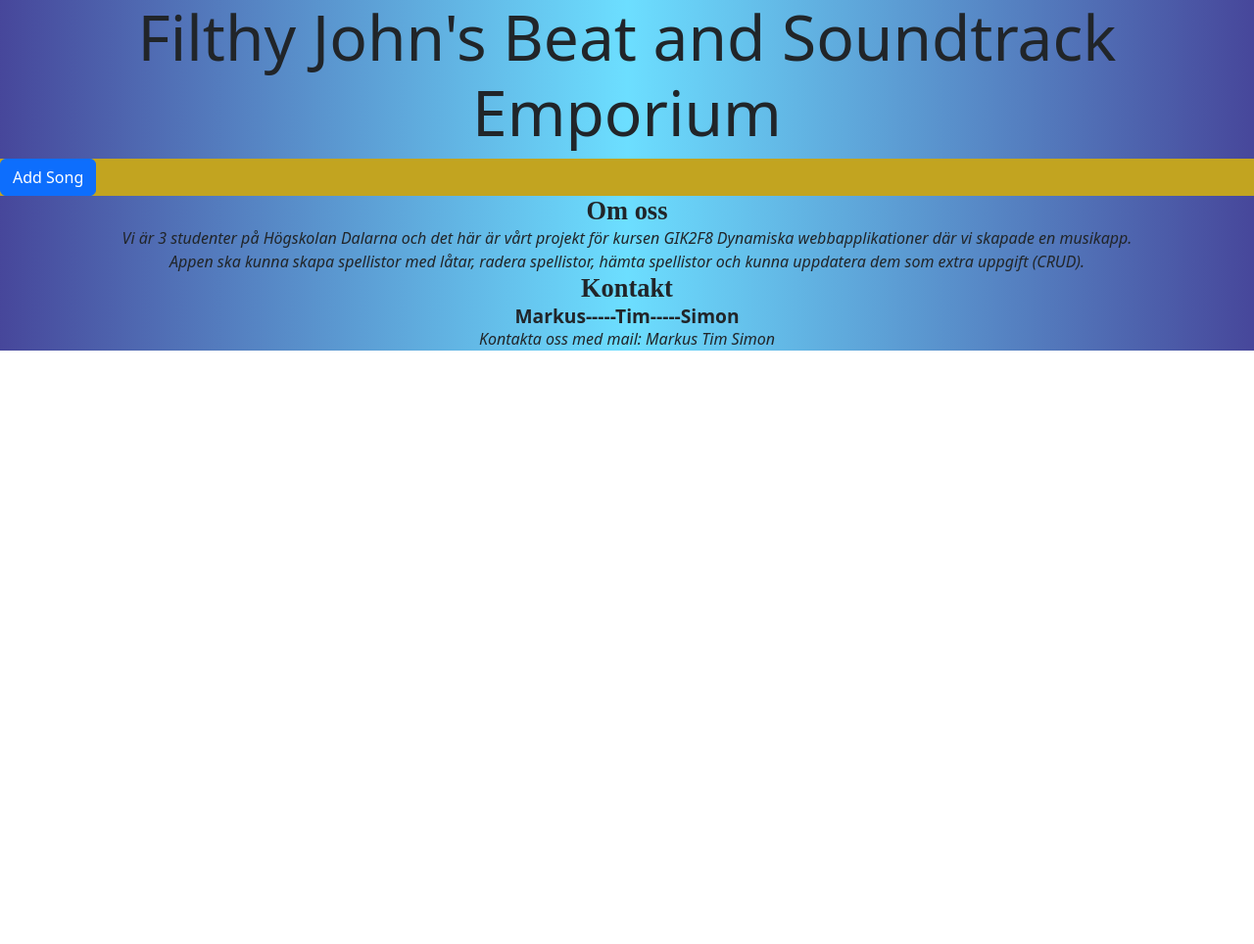
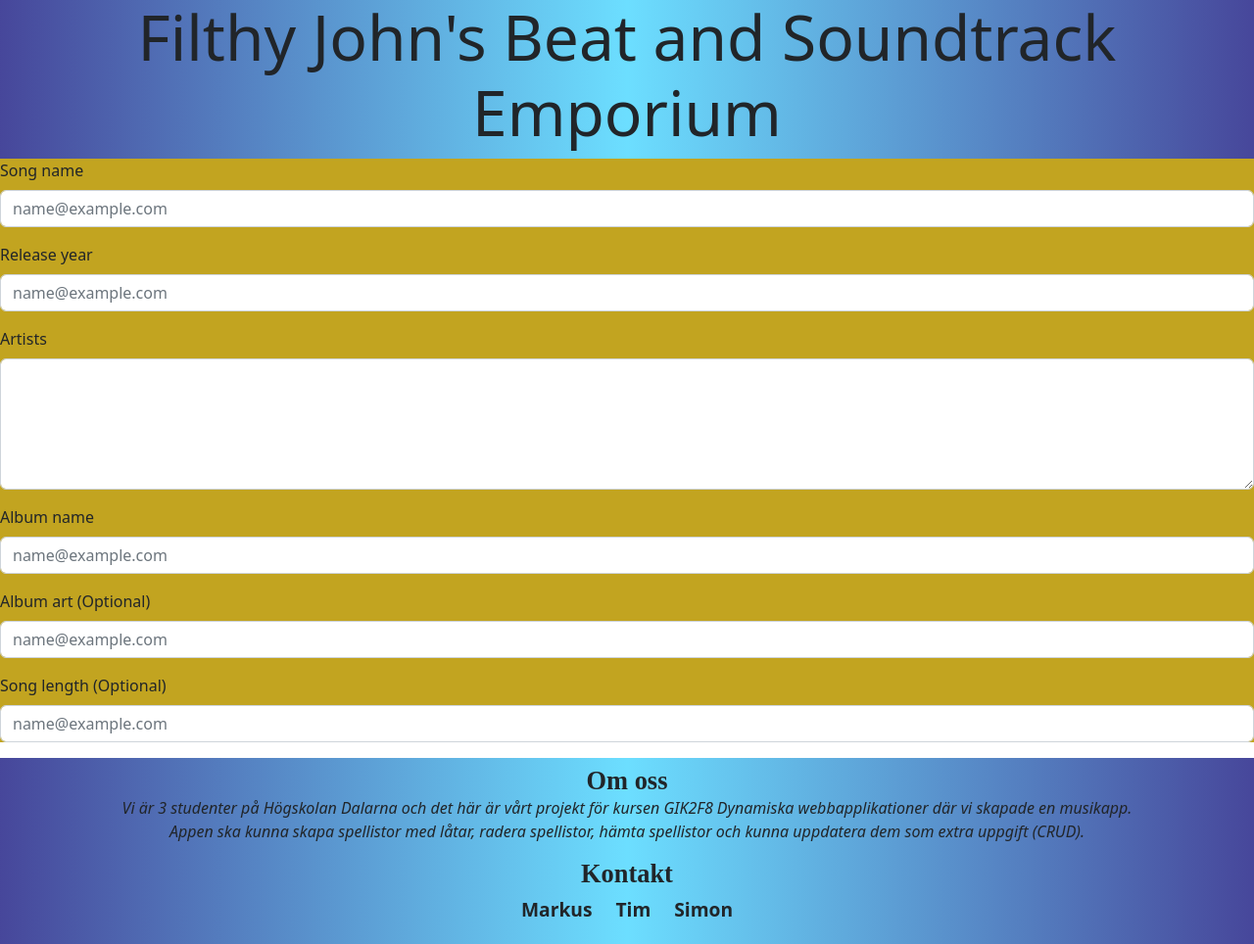
Before and after one commit to Academic-Inquisition/gik2f8-14-projekt, a plain HTML site: page client/html/index.html in a window 1280 px wide. Shown: the whole page at 98% size. Before the commit the page ends 800 px from the top, so only its background shows below. Drawn offline with nearby package versions, Linux system fonts and the light colour scheme.

Commit message:
updaterade footer + pill

```diff
--- a/client/html/index.html
+++ b/client/html/index.html
@@ -15,15 +15,8 @@
       <h1 class="header__h1">Filthy John's Beat and Soundtrack Emporium</h1>
     </header>
     <section id="sidebar" class="w-{calc(2/7)%} h-1/1">
-      <button
-              type="button" class="btn btn-primary"
-              data-bs-toggle="collapse" data-bs-target="#addSongForm"
-              aria-expanded="false" aria-controls="addSongForm">
-        Add Song
-      </button>
-
-      <div class="collapse" id="form__add-song"> <!--Collapse är en bootstrap klass -->
-        <div class="card card-body">
+      <!-- <section class="" id="addSongForm"> --> <!--Collapse är en bootstrap klass -->
+        <form id="form" class="">
           <div id="form__add-name">
             <label for="add-name" class="form-label">Song name</label>
             <input type="email" class="form-control mb-3" id="add-name" placeholder="name@example.com">
@@ -48,8 +41,8 @@
             <label for="add-length" class="form-label">Song length (Optional)</label>
             <input type="email" class="form-control mb-3" id="add-length" placeholder="name@example.com">
           </div>
-        </div>
-      </div>
+        </form>
+      <!-- </section> -->
     </section>
     <section id="content" class="w-{calc(4/7)} h-auto">
 
@@ -59,12 +52,23 @@
     </section>
     <footer id="footer">
       <div>
-        <h3>Om oss</h3>
+        <h3 class="pt-2">Om oss</h3>
           <p>Vi är 3 studenter på Högskolan Dalarna och det här är vårt projekt för kursen GIK2F8 Dynamiska webbapplikationer där vi skapade en musikapp.</p>
           <p>Appen ska kunna skapa spellistor med låtar, radera spellistor, hämta spellistor och kunna uppdatera dem som extra uppgift (CRUD).</p>
-        <h3>Kontakt</h3>
-          <h4>Markus-----Tim-----Simon</h4>
-          <p>Kontakta oss med mail: <a href="mailto: h21mnygr@du.se">Markus</a><a href="mailto: h21@du.se"> Tim</a><a href="mailto: h21@du.se"> Simon</a></p>
+        <h3 class="mt-3">Kontakt</h3>
+        <ul class="flex flex-column items-center pt-2 pb-4">
+          <div class="flex items-center space-x-6">
+            <li>
+              <h4><a href="mailto: h21mnygr@du.se">Markus</a></h4>
+            </li>
+            <li>
+              <h4><a href="mailto: h21@du.se"> Tim</a></h4>
+            </li>
+            <li>
+              <h4><a href="mailto: h21@du.se"> Simon</a></h4>
+            </li>
+          </div>
+        </ul>
       </div>
     </footer>
   </body>
```
